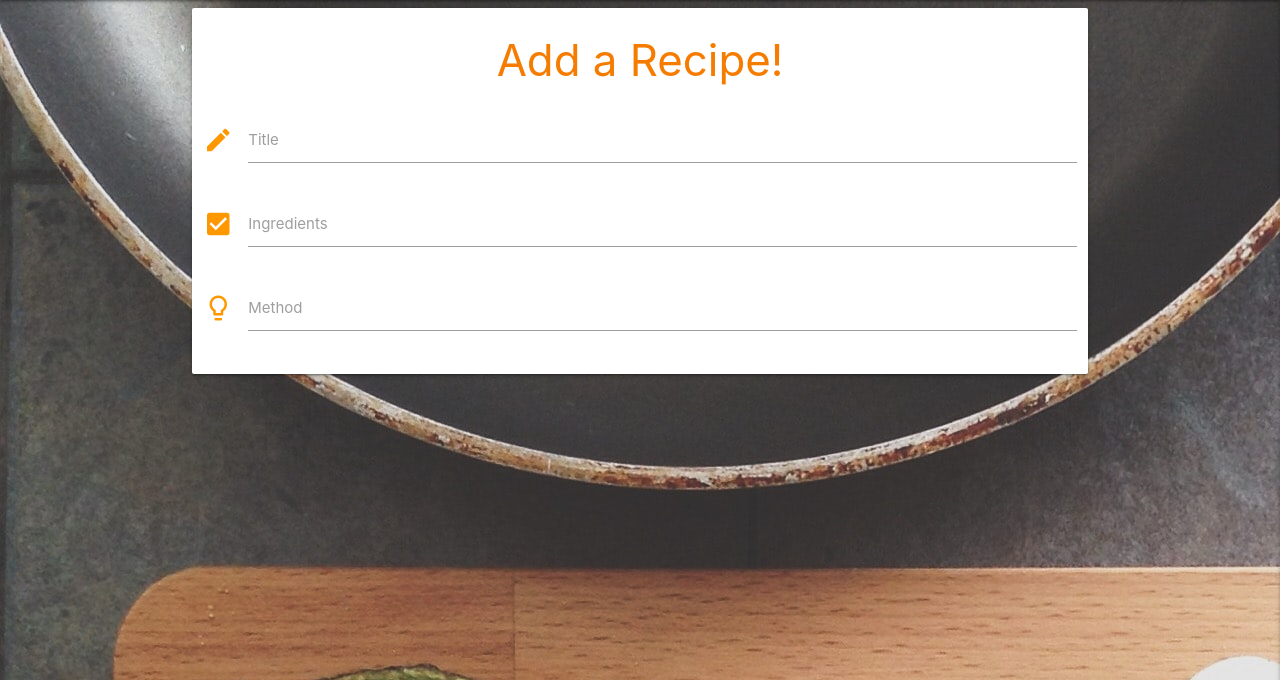
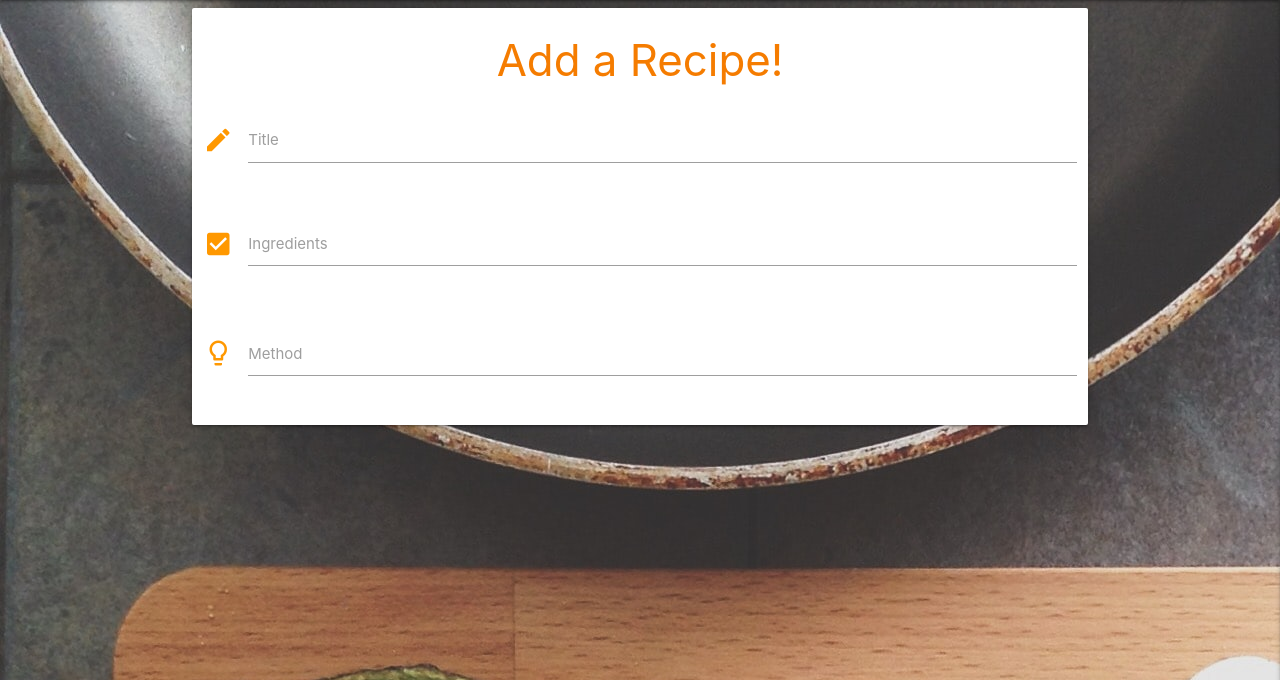
Before and after one commit to AaronHughes424/ShareYourRecipe, a Flask app: page /add_recipe in a window 1280 px wide. Shown: the part 64-744 px from the top of the page. Run offline with Flask 2, Linux system fonts and the light colour scheme; some libraries are stand-ins or nearby versions.

Commit message:
add recipe form input fields

```diff
--- a/templates/add_recipe.html
+++ b/templates/add_recipe.html
@@ -7,18 +7,25 @@
             <div class="row">
                 <div class="input-field col s12">
                     <i class="material-icons prefix orange-text">edit</i>
-                    <input id="icon_prefix" type="text" class="validate">
-                    <label for="icon_prefix">Title</label>
+                    <input id="recipe_title" name="recipe_title" minlength="5" maxlength="50"
+                     type="text" class="validate" required>
+                    <label for="recipe_title">Title</label>
                 </div>
+            </div>
+            <div class="row">
                 <div class="input-field col s12">
                     <i class="material-icons prefix orange-text">check_box</i>
-                    <input id="icon_telephone" type="tel" class="validate">
-                    <label for="icon_telephone">Ingredients</label>
+                    <textarea id="recipe_ingredients" name="recipe_ingredients" minlength="5"
+                    maxlength="1000" class="materialize-textarea validate" required></textarea>
+                    <label for="recipe_ingredients">Ingredients</label>
                 </div>
+            </div>
+            <div class="row">
                 <div class="input-field col s12">
                     <i class="material-icons prefix orange-text">lightbulb_outline</i>
-                    <input id="icon_telephone" type="tel" class="validate">
-                    <label for="icon_telephone">Method</label>
+                    <textarea id="recipe_method" name="recipe_method" minlength="5"
+                    maxlength="1000" class="materialize-textarea validate" required></textarea>
+                    <label for="recipe_method">Method</label>
                 </div>
             </div>
         </form>
```
